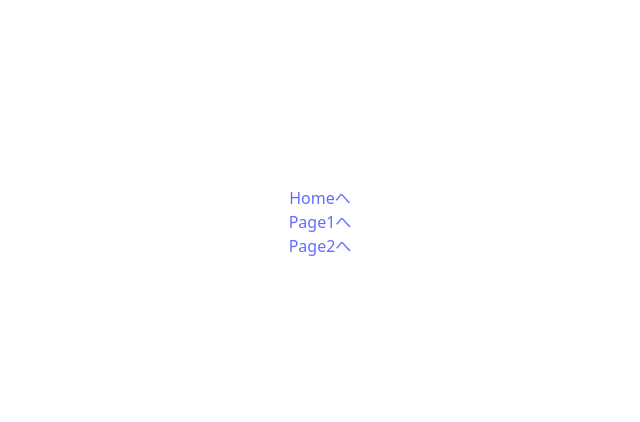
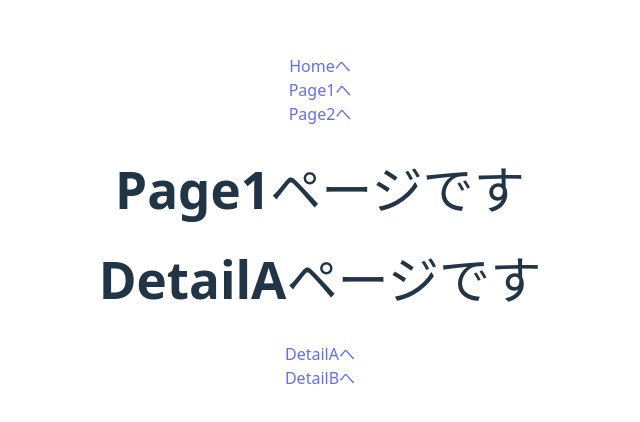
Before and after one commit to asa129/react-router-lesson, a React (Vite) app: page /Page1/detailA in a window 1280 px wide. Before the commit this address had no page. Shown: the part 178-600 px from the top of the page, without its empty margins (320-960 px from the left). Built offline with nearby package versions, Linux system fonts and the light colour scheme.

Commit message:
入れ子コンポーネントを作成、ルーティング作成

```diff
--- a/src/App2.jsx
+++ b/src/App2.jsx
@@ -3,6 +3,8 @@ import { Home } from "./Home";
 import { Page1 } from "./Page1";
 import { Page2 } from "./Page2";
 import { Routes, Route, Link } from "react-router-dom";
+import { DetailA } from "./DetailA";
+import { DetailB } from "./DetailB";
 
 function App2() {
   return (
@@ -13,8 +15,11 @@ function App2() {
       <br />
       <Link to="/Page2">Page2へ</Link>
       <Routes>
-        <Route path="/" element={<Home />} />
-        <Route path="/Page1" element={<Page1 />} />
+        <Route path="/" exact element={<Home />} />
+        <Route path="/Page1" exact element={<Page1 />}>
+          <Route path="detailA" element={<DetailA />} />
+          <Route path="detailB" element={<DetailB />} />
+        </Route>
         <Route path="/Page2" element={<Page2 />} />
       </Routes>
     </>
--- /dev/null
+++ b/src/DetailA.jsx
@@ -0,0 +1,7 @@
+export const DetailA = () => {
+  return (
+    <div>
+      <h1>DetailAページです</h1>
+    </div>
+  );
+};
--- /dev/null
+++ b/src/DetailB.jsx
@@ -0,0 +1,7 @@
+export const DetailB = () => {
+  return (
+    <div>
+      <h1>DetailBページです</h1>
+    </div>
+  );
+};
--- a/src/Page1.jsx
+++ b/src/Page1.jsx
@@ -1,7 +1,13 @@
+import { Link, Outlet } from "react-router-dom";
+
 export const Page1 = () => {
   return (
     <div>
       <h1>Page1ページです</h1>
+      <Outlet />
+      <Link to="./detailA">DetailAへ</Link>
+      <br />
+      <Link to="./detailB">DetailBへ</Link>
     </div>
   );
 };
```
